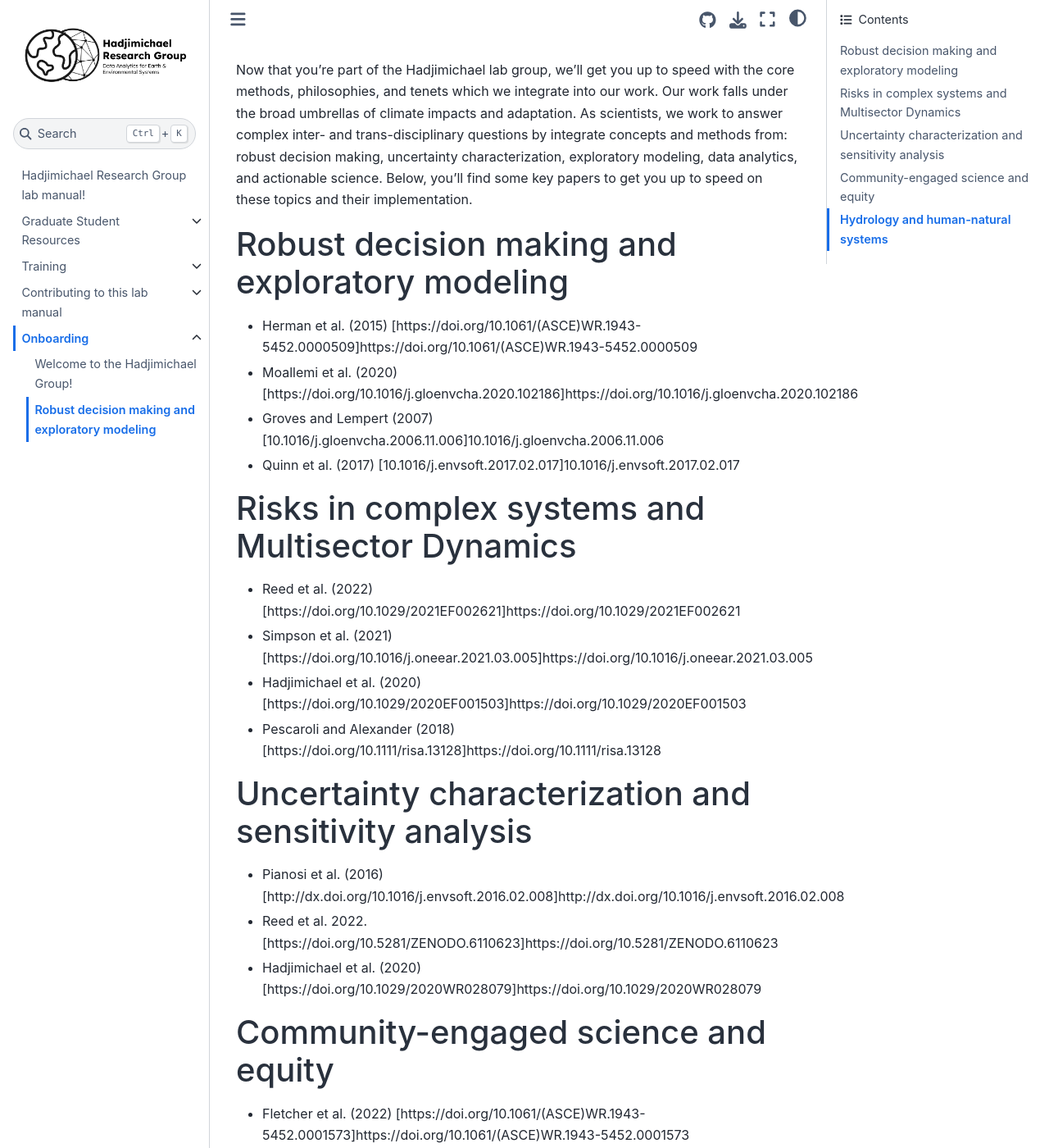
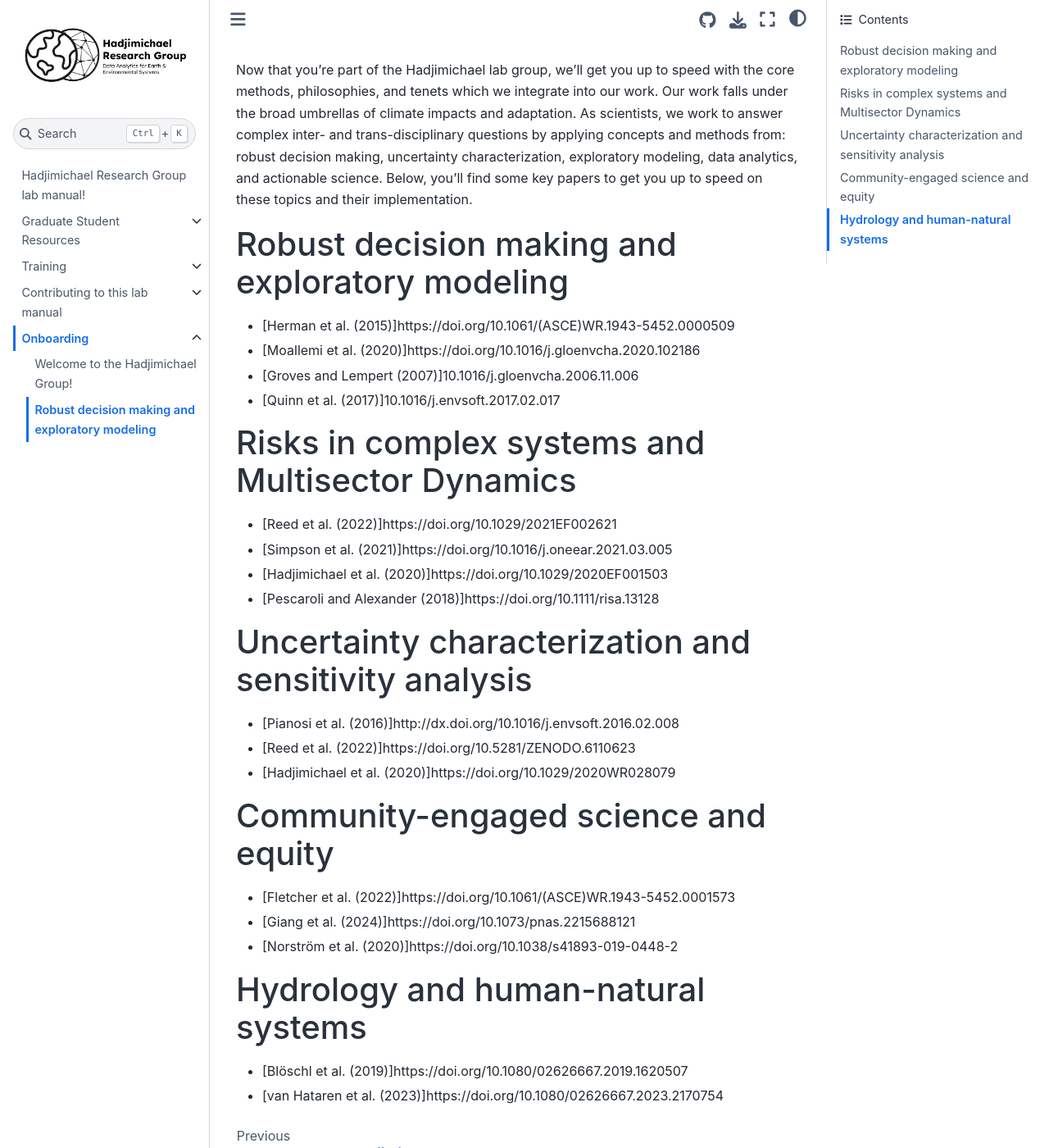
Before and after one commit to HadjimichaelResearchGroup/HadjimichaelResearchGroup.github.io, a Jupyter Book: the page built from docs/Onboarding/PhilosophicalOnboarding.md, in a window 1280 px wide and 1400 px high. Shown: the whole window at 82% size. Built offline with Jupyter Book 1.0.4 settings and Sphinx 7.4.7 and the Sphinx Book theme 1.1.4, drawn with Linux system fonts in a browser that asks for light colours; some of the changed text lies outside the part shown.

Commit message:
aesthetic edits to PhilosophicalOnboarding.md

```diff
--- a/docs/Onboarding/PhilosophicalOnboarding.md
+++ b/docs/Onboarding/PhilosophicalOnboarding.md
@@ -1,27 +1,27 @@
-Now that you’re part of the Hadjimichael lab group, we’ll get you up to speed with the core methods, philosophies, and tenets which we integrate into our work. Our work falls under the broad umbrellas of climate impacts and adaptation. As scientists, we work to answer complex inter- and trans-disciplinary questions by integrate concepts and methods from: robust decision making, uncertainty characterization, exploratory modeling, data analytics, and actionable science. Below, you’ll find some key papers to get you up to speed on these topics and their implementation.
+Now that you’re part of the Hadjimichael lab group, we’ll get you up to speed with the core methods, philosophies, and tenets which we integrate into our work. Our work falls under the broad umbrellas of climate impacts and adaptation. As scientists, we work to answer complex inter- and trans-disciplinary questions by applying concepts and methods from: robust decision making, uncertainty characterization, exploratory modeling, data analytics, and actionable science. Below, you’ll find some key papers to get you up to speed on these topics and their implementation.
 
 ## Robust decision making and exploratory modeling
-- Herman et al. (2015) [https://doi.org/10.1061/(ASCE)WR.1943-5452.0000509]https://doi.org/10.1061/(ASCE)WR.1943-5452.0000509
-- Moallemi et al. (2020) [https://doi.org/10.1016/j.gloenvcha.2020.102186]https://doi.org/10.1016/j.gloenvcha.2020.102186
-- Groves and Lempert (2007) [10.1016/j.gloenvcha.2006.11.006]10.1016/j.gloenvcha.2006.11.006
-- Quinn et al. (2017) [10.1016/j.envsoft.2017.02.017]10.1016/j.envsoft.2017.02.017
+- [Herman et al. (2015)]https://doi.org/10.1061/(ASCE)WR.1943-5452.0000509
+- [Moallemi et al. (2020)]https://doi.org/10.1016/j.gloenvcha.2020.102186
+- [Groves and Lempert (2007)]10.1016/j.gloenvcha.2006.11.006
+- [Quinn et al. (2017)]10.1016/j.envsoft.2017.02.017
 
 ## Risks in complex systems and Multisector Dynamics
-- Reed et al. (2022) [https://doi.org/10.1029/2021EF002621]https://doi.org/10.1029/2021EF002621
-- Simpson et al. (2021) [https://doi.org/10.1016/j.oneear.2021.03.005]https://doi.org/10.1016/j.oneear.2021.03.005
-- Hadjimichael et al. (2020) [https://doi.org/10.1029/2020EF001503]https://doi.org/10.1029/2020EF001503
-- Pescaroli and Alexander (2018) [https://doi.org/10.1111/risa.13128]https://doi.org/10.1111/risa.13128
+- [Reed et al. (2022)]https://doi.org/10.1029/2021EF002621
+- [Simpson et al. (2021)]https://doi.org/10.1016/j.oneear.2021.03.005
+- [Hadjimichael et al. (2020)]https://doi.org/10.1029/2020EF001503
+- [Pescaroli and Alexander (2018)]https://doi.org/10.1111/risa.13128
 
 ## Uncertainty characterization and sensitivity analysis
-- Pianosi et al. (2016) [http://dx.doi.org/10.1016/j.envsoft.2016.02.008]http://dx.doi.org/10.1016/j.envsoft.2016.02.008
-- Reed et al. 2022. [https://doi.org/10.5281/ZENODO.6110623]https://doi.org/10.5281/ZENODO.6110623
-- Hadjimichael et al. (2020) [https://doi.org/10.1029/2020WR028079]https://doi.org/10.1029/2020WR028079
+- [Pianosi et al. (2016)]http://dx.doi.org/10.1016/j.envsoft.2016.02.008
+- [Reed et al. (2022)]https://doi.org/10.5281/ZENODO.6110623
+- [Hadjimichael et al. (2020)]https://doi.org/10.1029/2020WR028079
 
 ## Community-engaged science and equity
-- Fletcher et al. (2022) [https://doi.org/10.1061/(ASCE)WR.1943-5452.0001573]https://doi.org/10.1061/(ASCE)WR.1943-5452.0001573
-- Giang et al. (2024) [https://doi.org/10.1073/pnas.2215688121]https://doi.org/10.1073/pnas.2215688121
-- Norström et al. (2020) [https://doi.org/10.1038/s41893-019-0448-2]https://doi.org/10.1038/s41893-019-0448-2
+- [Fletcher et al. (2022)]https://doi.org/10.1061/(ASCE)WR.1943-5452.0001573
+- [Giang et al. (2024)]https://doi.org/10.1073/pnas.2215688121
+- [Norström et al. (2020)]https://doi.org/10.1038/s41893-019-0448-2
 
 ## Hydrology and human-natural systems
-- Blöschl et al. (2019) [https://doi.org/10.1080/02626667.2019.1620507]https://doi.org/10.1080/02626667.2019.1620507
-- van Hataren et al. (2023) [https://doi.org/10.1080/02626667.2023.2170754]https://doi.org/10.1080/02626667.2023.2170754 (edited)
+- [Blöschl et al. (2019)]https://doi.org/10.1080/02626667.2019.1620507
+- [van Hataren et al. (2023)]https://doi.org/10.1080/02626667.2023.2170754
```
